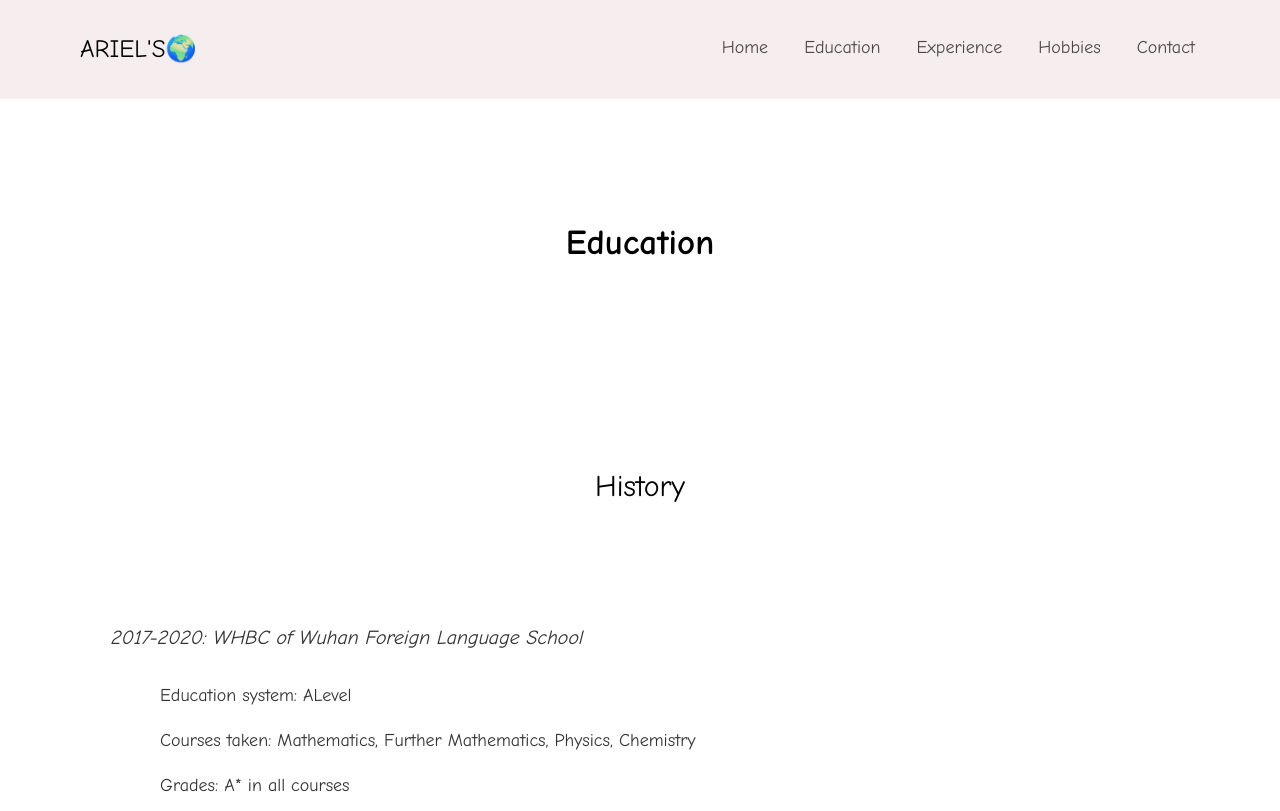
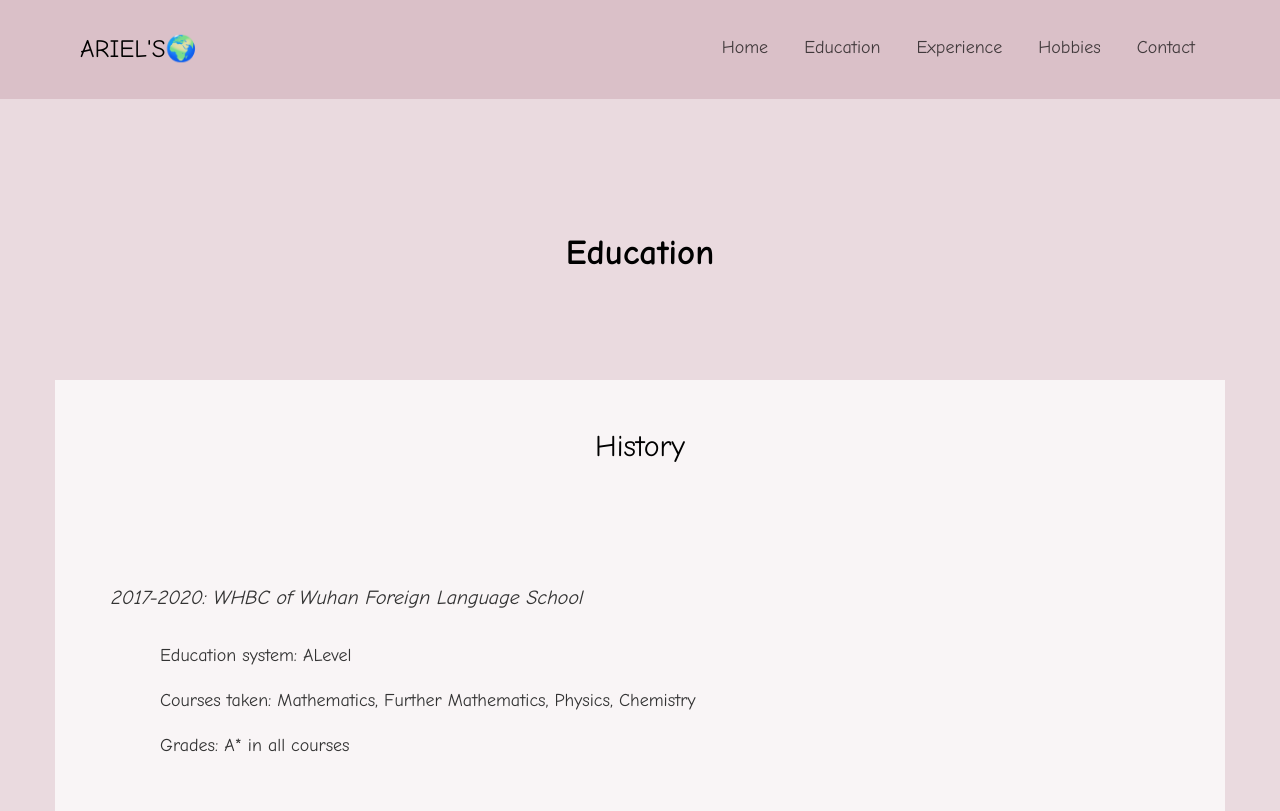
Before and after one commit to Arieloha/arielswebsite, a plain HTML site: page education.html in a window 1280 px wide. Shown: the top 811 px of the page. Drawn offline with Linux system fonts and the light colour scheme; files whose address does not match are found by name.

Commit message:
Change color

```diff
--- a/css/style.css
+++ b/css/style.css
@@ -85,7 +85,7 @@ h1, h2, h3, h4, h5, h6, figure {
 }
 
 .fh5co-nav {
-  background: #F6EDEE;
+  background: #DAC0C8;
 }
 .fh5co-nav .top-menu {
   padding: 28px 0;
@@ -917,6 +917,10 @@ h1, h2, h3, h4, h5, h6, figure {
   margin-left: 50px;
 }
 
+#fh5co-portfolio li:last-child {
+  margin-bottom: 50px;
+}
+
 #fh5co-portfolio ul {
   line-height: 2.5;
 }
@@ -927,16 +931,40 @@ h1, h2, h3, h4, h5, h6, figure {
   font-style: italic;
 }
 
+#fh5co-portfolio h2 {
+  margin-top: 10px;
+  margin-bottom: none;
+}
+
 #fh5co-portfolio h3 {
   font-size: 30px;
   font-weight: 200;
-  margin-top: 100px;
+  margin-top: 50px;
+  margin-bottom: none;
 }
 
 #fh5co-portfolio h4 {
   font-size: 20px;
   font-weight: 150;
   line-height: 1.5;
+}
+
+#fh5co-portfolio {
+  background-color: #EADADF;
+}
+
+#certificates {
+  background-color: #F9F5F6;
+  margin-top: 70px;
+}
+
+#history {
+  background-color: #F9F5F6;
+}
+
+#skills {
+  background-color: #F9F5F6;
+  margin-top: 70px;
 }
 
 .fh5co-team {
```
